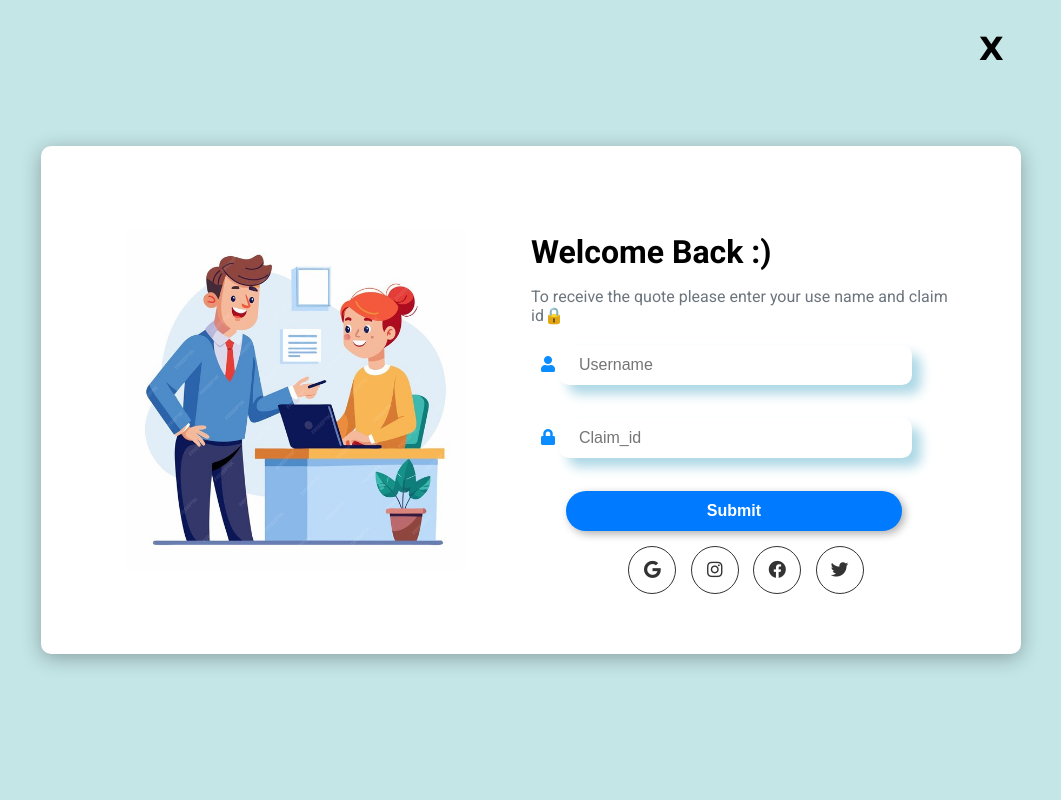
After one commit to ankit12009/Health-card, a PHP site: page /claim.html in a window 1280 px wide. The commit adds this page. Shown: the whole page, without its empty margins (109-1170 px from the left). Run offline with PHP 8.4, Linux system fonts and the light colour scheme.

Commit message:
claim form added and updated

```diff
--- /dev/null
+++ b/claim.css
@@ -0,0 +1,130 @@
+body {
+    margin: 0;
+    font-family: 'Roboto', sans-serif;
+    background-color: #c4e6e7;
+    display: flex;
+    justify-content: center;
+    align-items: center;
+    height: 100vh;
+}
+
+.close-btn a {
+    position: absolute;
+    text-decoration: none;
+    color: #000000;
+    top:30px;
+    left:85%;
+    cursor: pointer;
+    font-weight: 600;
+    font-size:2.0rem;
+    font-family:'Lucida Sans', 'Lucida Sans Regular', 'Lucida Grande', 'Lucida Sans Unicode', Geneva, Verdana, sans-serif;
+}
+
+
+.container {
+    background: white;
+    border-radius: 10px;
+    box-shadow: 0 4px 20px rgba(0, 0, 0, 0.3);
+    display: flex;
+    padding: 40px;
+    max-width: 900px;
+    width: 100%;
+}
+.illustration {
+    flex: 1;
+    display: flex;
+    justify-content: center;
+    align-items: center;
+}
+.illustration img {
+    max-width: 100%;
+}
+.claim-form {
+    flex: 1;
+    padding: 20px;
+}
+.claim-form h2 {
+    font-size: 32px;
+    margin-bottom: 10px;
+}
+.claim-form p {
+    color: #6c757d;
+    margin-bottom: 20px;
+}
+.input-group {
+    margin-bottom: 15px;
+}
+.input-group input {
+    width: 82%;
+    height:40px;
+    padding: 20px;
+    margin-bottom: 18px;
+    border:none;
+    border-radius: 10px;
+    box-shadow: 9px 9px 12px lightblue;
+    outline: none;
+    line-height: 1.5;
+    font-weight: 500;
+    font-size: 1.0rem;
+    color: #7c7777;
+}
+.input-group i {
+    color: #0b8dff;
+    margin-left: 10px;
+}
+
+.buttons {
+    margin: 15px 0px 15px 35px;
+}
+
+.submit {
+    width: 85%;
+    height: 40px;
+    background-color: #007bff;
+    outline: none;
+    border: 2px solid transparent;
+    font-size: 16px;
+    font-weight: 600;
+    color: #fff;
+    cursor: pointer;
+    border-radius:55px;
+    box-shadow: 3px 3px 8px #b1b1b1, -3px -3px 8px #ffffff;
+    transition: .3s;
+
+}
+.submit:hover{
+    background-color: crimson;
+}
+.social-icon {
+    display: flex;
+    justify-content: center;
+}
+.social-icon a {
+    height: 46px;
+    width:46px;
+    border:1px solid #333;
+    border-radius: 50%;
+    margin: 0 0.45rem;
+    display: flex;
+    justify-content: center;
+    align-items: center;
+    text-decoration: none;
+    color: #333;
+    font-size: 1.1rem;
+    transition: 0.3s;
+}
+.social-icon a:hover{
+    color: #fff;
+    background-color: #007bff;
+}
+
+@media (max-width: 760px) {
+    .container {
+        flex-direction: column;
+        padding: 10px;
+    }
+
+    .illustration {
+        margin-bottom: 20px;
+    }
+}
--- /dev/null
+++ b/claim.html
@@ -0,0 +1,38 @@
+<html>
+<head>
+    <title>claim page</title>
+    <link href="https://cdnjs.cloudflare.com/ajax/libs/font-awesome/5.15.3/css/all.min.css" rel="stylesheet"/>
+    <link href="https://fonts.googleapis.com/css2?family=Roboto:wght@400;500;700&amp;display=swap" rel="stylesheet"/>
+    <link rel="stylesheet" href="claim.css">
+</head>
+<body>
+    <span class="close-btn symbol"><a href = "http://localhost/git/Health-card/index.html" >X</a></span>
+    <div class="container">
+
+        <div class="illustration">
+            <img alt="Illustration of a man and woman at a reception desk" height="400" src="images/claim1.jpg" width="400"/>
+        </div>
+        <div class="claim-form">
+            <h2>Welcome Back :)</h2>
+            <p>To receive the quote please enter your use name and claim id🔒</p>
+            <div class="input-group">
+                <i class="fas fa-user"></i>
+                <input placeholder="Username" type="text" />
+            </div>
+            <div class="input-group">
+                <i class="fas fa-lock"></i>
+                <input placeholder="Claim_id" type="text" />
+            </div>
+            <div class="buttons">
+                <button class="submit">Submit</button>
+            </div>
+            <div class="social-icon">
+                <a href="#"><i class="fab fa-google"></i></a>
+                <a href="#"><i class="fab fa-instagram"></i></a>
+                <a href="#"><i class="fab fa-facebook"></i></a>
+                <a href="#"><i class="fab fa-twitter"></i></a>
+            </div>
+        </div>
+    </div>
+</body>
+</html>
--- a/contact.html
+++ b/contact.html
@@ -11,6 +11,7 @@
     <link rel="stylesheet" href="contact.css">
 </head>
 <body>
+    <span class="close-btn symbol"><a href = "http://localhost/git/Health-card/index.html" >X</a></span>
     <section id="section-wrapper">
         <div class="box-wrapper">
             <div class="info-wrap">
--- a/login.html
+++ b/login.html
@@ -12,7 +12,7 @@
 
     <!-- popuplogin -->
      <div class="form-popup">
-        <span class="close-btn symbol" text-decoration:none;><a href = "http://localhost/git/Health-card/index.html" >X</a></span>
+        <span class="close-btn symbol"><a href = "http://localhost/git/Health-card/index.html" >X</a></span>
         <div class="form-box">
 
             <h2>LOGIN</h2>
--- a/registration.css
+++ b/registration.css
@@ -100,16 +100,16 @@ input[type="file"] {
     cursor: pointer;
     color:#fff;
     text-align: center;
-    background: #F44770;
+    background: #007bff;;
     box-shadow: 3px 3px 8px #b1b1b1, -3px -3px 8px #ffffff;
     transition: .5s;
 }
 
 .submit-btn:hover {
-    background-color: #014893;
+    background-color: crimson;
 }
 
-@media (max-width: 600px) {
+@media (max-width: 760px) {
     .container {
         padding: 20px;
     }
```
Also changed, not shown: contact.css (+11 -0 lines), login.css (+27 -7 lines), signup.css (+31 -9 lines), images/background1.jpg (deleted), images/background2.jpg (deleted), images/claim1.jpg (added), images/h6.jpeg (deleted), images/images (1).jpeg (deleted), images/images.jpeg (deleted), images/modal.jpg (deleted), images/plans icon.png (deleted).
